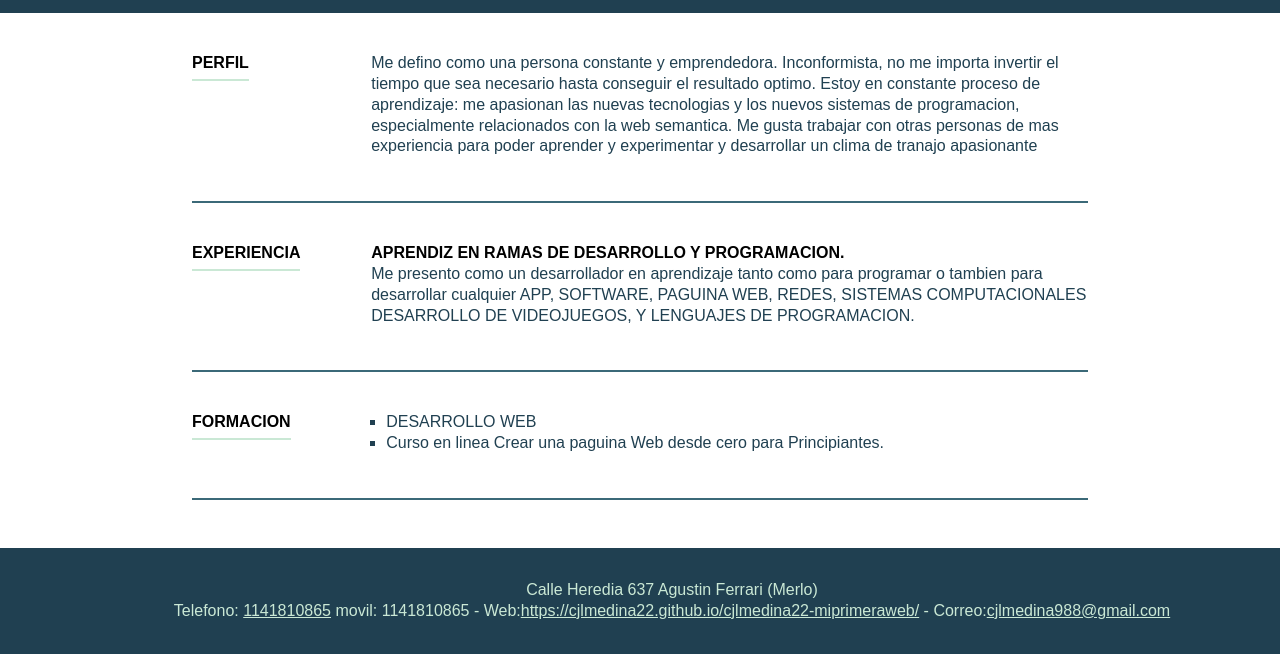
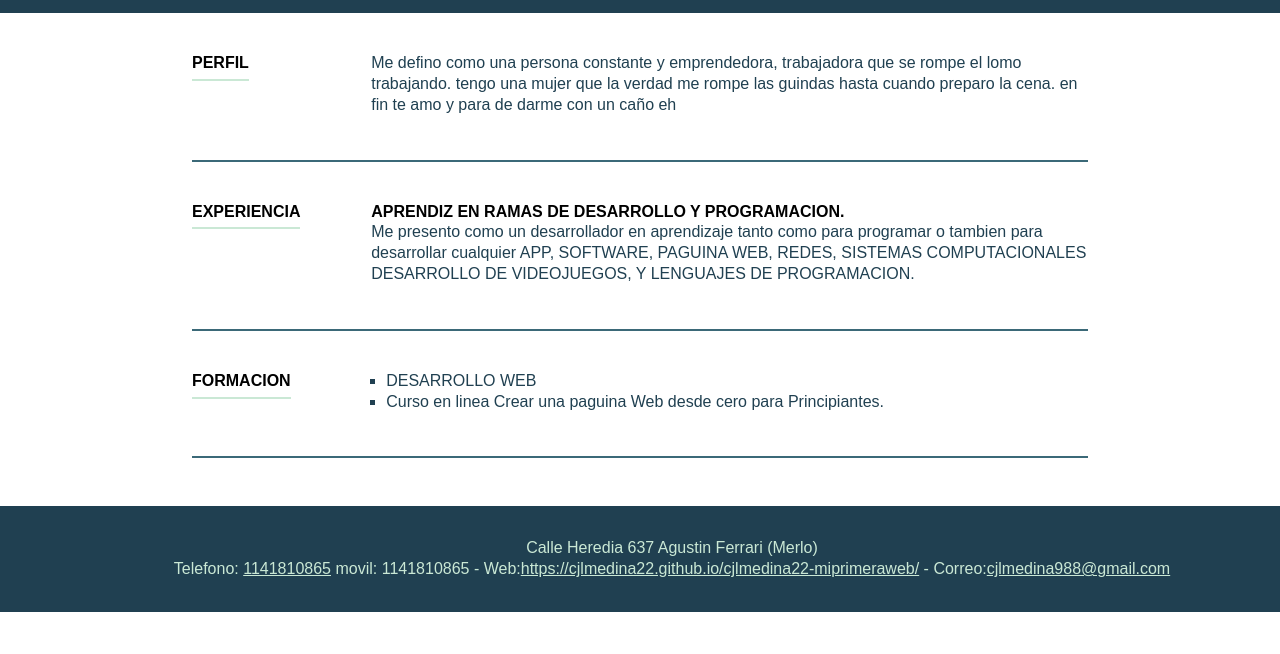
Before and after one commit to cjlmedina22/cv, a plain HTML site: page index.html in a window 1280 px wide. Shown: the part 154-808 px from the top of the page. Drawn offline with Linux system fonts and the light colour scheme.

Commit message:
cv nuevo terminado

```diff
--- a/index.html
+++ b/index.html
@@ -18,13 +18,11 @@
     <section>
 <article>
 <h2>Perfil</h2>
-<p>Me defino como una persona constante y emprendedora.
-    Inconformista, no me importa invertir el tiempo que sea necesario
-    hasta conseguir el resultado optimo. Estoy en constante proceso
-    de aprendizaje: me apasionan las nuevas tecnologias y los nuevos sistemas
-    de programacion, especialmente relacionados con la web semantica. Me gusta
-    trabajar con otras personas de mas experiencia para poder aprender
-    y experimentar y desarrollar un clima de tranajo apasionante</p>
+<p>Me defino como una persona constante y emprendedora,
+    trabajadora que se rompe el lomo trabajando.
+tengo una mujer que la verdad me rompe las guindas
+hasta cuando preparo la cena.
+en fin te amo y para de darme con un caño eh </p>
 </article>
 
 <article>
```
